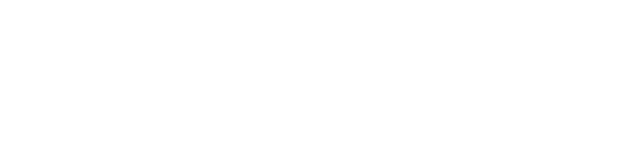
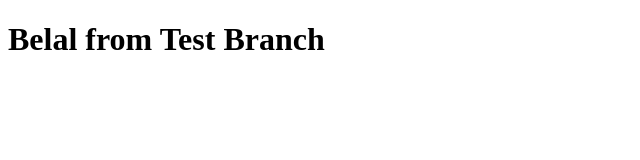
Before and after one commit to beloyosry/Upwork_Landing_Page, a plain HTML site: page index.html in a window 1280 px wide. Shown: the whole page, without its empty margins (0-640 px from the left). Drawn offline with Linux system fonts and the light colour scheme.

Commit message:
added h1 from belal

```diff
--- a/index.html
+++ b/index.html
@@ -9,7 +9,7 @@
 </head>
 
 <body>
-
+    <h1>Belal from Test Branch</h1>
 </body>
 
 </html>
```
